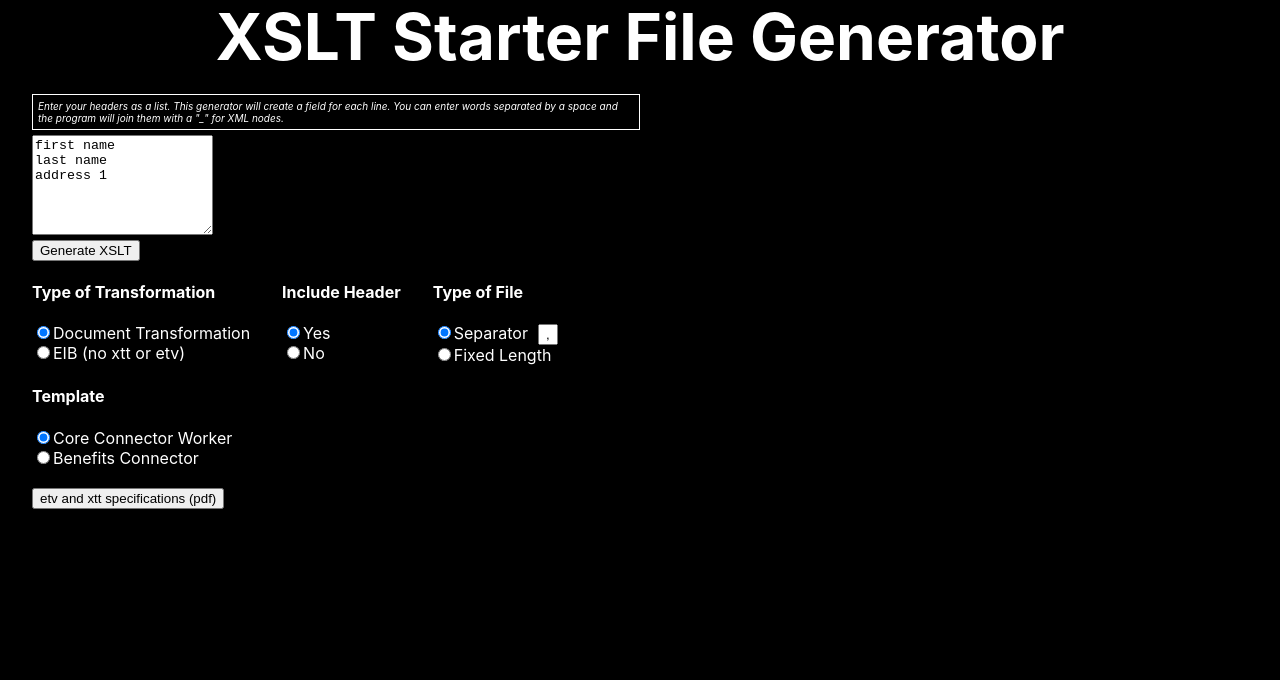
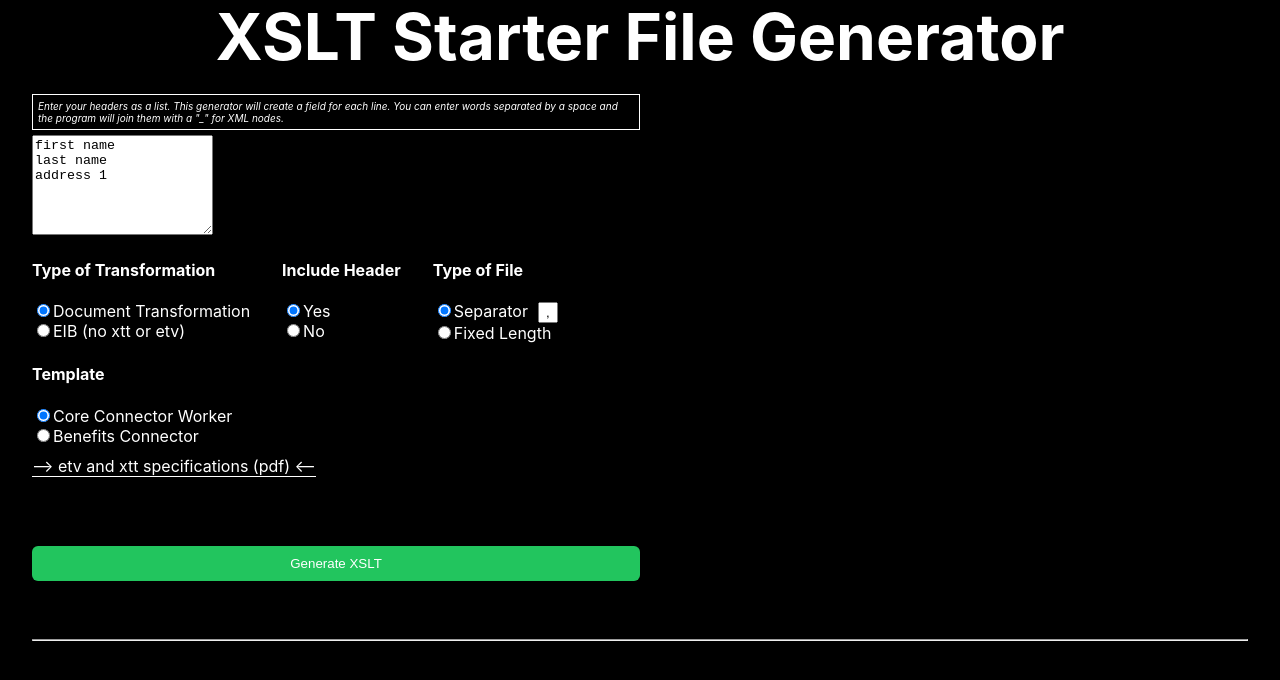
Before and after one commit to rpaulin90/xslt-generator, a Next.js app: page / in a window 1280 px wide. Shown: the top 680 px of the page. Built offline with nearby package versions, Linux system fonts and the light colour scheme.

Commit message:
styled button and added separator to header

```diff
--- a/pages/index.js
+++ b/pages/index.js
@@ -17,6 +17,7 @@ export default function Home() {
   const [header, setHeader] = useState('header');
   const [file, setFile] = useState('separator');
   const [separator, setSeparator] = useState(',');
+  const [focus, setFocus] = useState(false);
 
   function handleChange(event) {
     setText(event.target.value)
@@ -37,6 +38,11 @@ export default function Home() {
   function handleFileChange(event) {
 
     setFile(event.target.value)
+  }
+
+  function handleFocus() {
+
+    setFocus(!focus);
   }
 
   function handleSeparator(event) {
@@ -70,7 +76,7 @@ export default function Home() {
 
         ${header == 'header' ?
           `<!-- HEADER -->
-        <Header ${file == separator ? `xtt:separator="${separator}"` : ''}>
+        <Header ${file == 'separator' ? `xtt:separator="${separator}"` : ''}>
           ${xml}
         </Header>`
           :
@@ -156,7 +162,12 @@ export default function Home() {
       `));
     }
   }
-
+  var buttonStyle;
+  if (focus) {
+    buttonStyle = { cursor: 'pointer', border: '1px', padding: '10px', backgroundColor: '#166534', borderRadius: '6px', width: '50%', margin: '50px 0', color: 'white' }
+  } else {
+    buttonStyle = { cursor: 'pointer', border: '1px', padding: '10px', backgroundColor: '#22c55e', borderRadius: '6px', width: '50%', margin: '50px 0', color: 'white' }
+  }
 
   return (
     <div className={styles.container}>
@@ -184,12 +195,10 @@ export default function Home() {
         }}>
           <p style={{ margin: 0 }}>Enter your headers as a list. This generator will create a field for each line. You can enter words separated by a space and the program will join them with a "_" for XML nodes.</p>
         </div>
-        <form onSubmit={handleSubmit}>
-          <textarea style={{ minHeight: '100px' }} value={text} onChange={handleChange} />
-          <div>
-            <input style={{ cursor: 'pointer' }} type='submit' value='Generate XSLT' />
-          </div>
-        </form>
+
+        <textarea style={{ minHeight: '100px' }} value={text} onChange={handleChange} />
+
+
 
         <div style={{
           display: 'flex',
@@ -282,22 +291,32 @@ export default function Home() {
               </div>
 
             </form>
-            <button style={{ marginTop: '20px' }}>
+
+            <div style={{ marginTop: '10px' }}>
               <a
+                style={{ borderBottom: '1px solid' }}
                 href='/etv_xtt.pdf'
                 alt='alt text'
                 target='_blank'
                 rel='noopener noreferrer'
-              >etv and xtt specifications (pdf)</a>
-            </button>
+              >{`--> etv and xtt specifications (pdf) <--`}</a>
+            </div>
+
+
+
 
           </div>
           :
           ''
         }
 
+        <button style={buttonStyle} onClick={handleSubmit} onMouseDown={handleFocus} onMouseUp={handleFocus}>
+          Generate XSLT
+        </button>
+      </div>
 
-      </div>
+      <hr style={{ marginBottom: '50px' }} />
+
       {result == '' ? '' :
 
         <div style={{ marginBottom: '10px' }}>
--- a/styles/Home.module.css
+++ b/styles/Home.module.css
@@ -108,6 +108,14 @@
   margin-left: 0.5rem;
 }
 
+.btn {
+  background-color: '#22c55e'
+}
+
+/* .btn:hover {
+background-color: 'blue';
+} */
+
 @media (max-width: 600px) {
   .grid {
     width: 100%;
```
